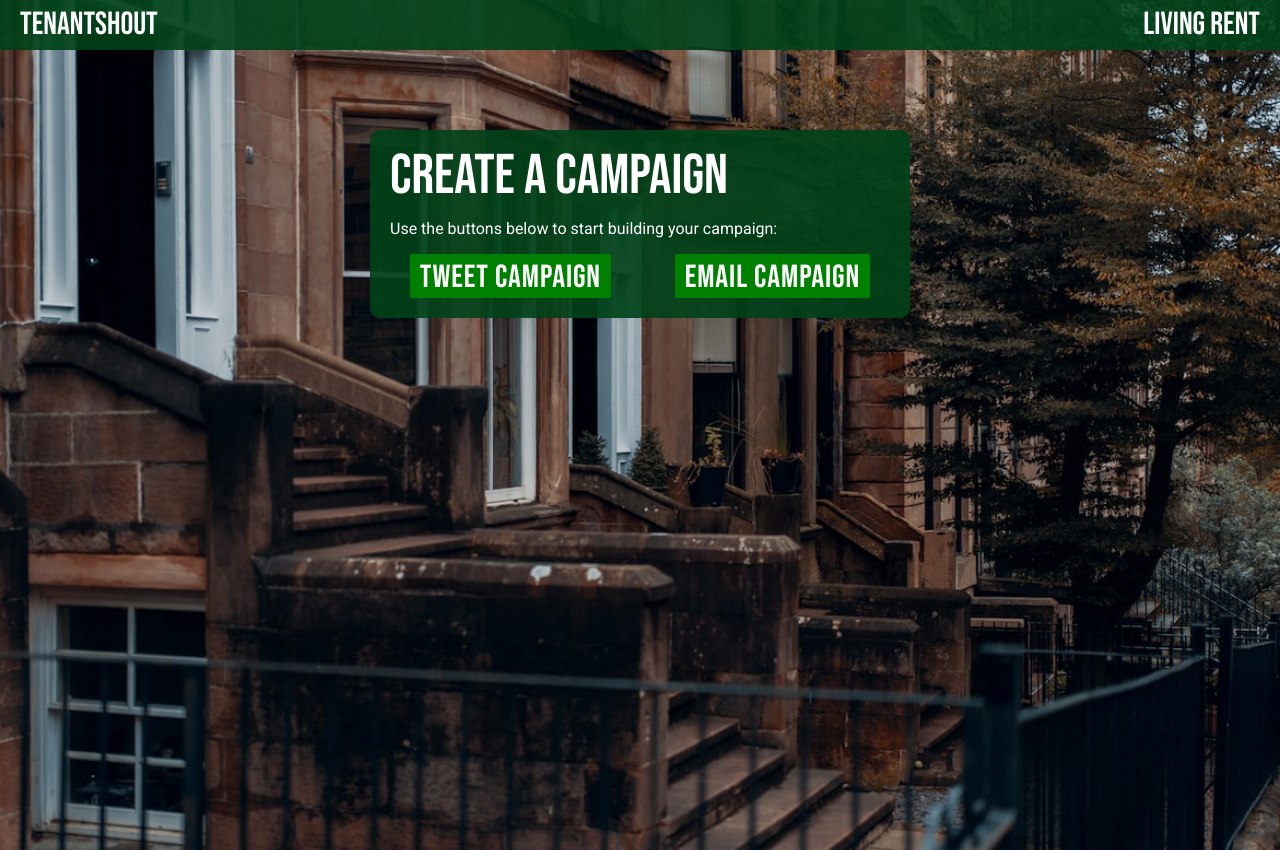
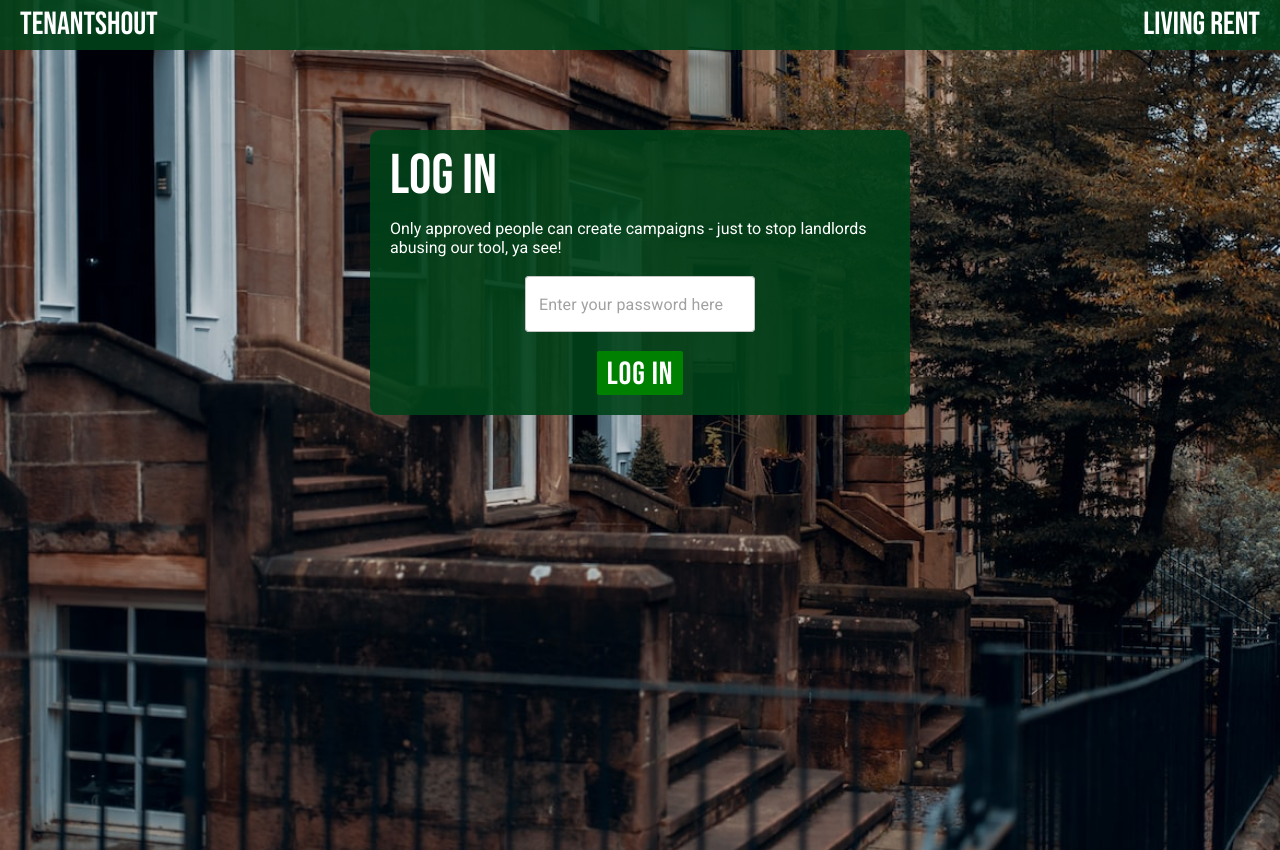
Before and after one commit to gordonmaloney/msp-ceasefire, a React (Create React App) app: page /newcampaign in a window 1280 px wide. Built offline with nearby package versions, Linux system fonts and the light colour scheme.

Commit message:
password protect create campaign page

```diff
--- a/src/App.js
+++ b/src/App.js
@@ -20,9 +20,6 @@ function App() {
           <Route path="/" exact element={<Landing />} />
           <Route path="/newcampaign" element={<CreateCampaignLanding />} />
 
-          <Route path="/create/tweet" element={<CreateTweet />} />
-          <Route path="/create/email" element={<CreateEmail />} />
-
           <Route path="/:channel" element={<PostCode />} />
 
           <Route path="/campaign/:campaign" element={<Redirector />} />
--- a/src/CreateCampaign/CreateCampaignLanding.jsx
+++ b/src/CreateCampaign/CreateCampaignLanding.jsx
@@ -1,28 +1,51 @@
 import { useState } from "react";
-import { Button, Grid } from "@mui/material";
+import { Button, Grid, TextField } from "@mui/material";
 import { BtnStyle } from "../Shared";
 import { useNavigate } from "react-router";
+import { TopSecret } from "../TopSecret";
+import { CreateEmail } from "./CreateEmail";
+import { CreateTweet } from "./CreateTweet";
 
 export const CreateCampaignLanding = () => {
   const navigate = useNavigate();
 
   const [vanish, setVanish] = useState("");
 
+  const [loggedIn, setLoggedIn] = useState(false);
+  const [password, setPassword] = useState("");
+  const [incorrect, setIncorrect] = useState(false);
+
+  const [show, setShow] = useState("");
+
   const handleEmail = () => {
     setVanish("vanishLeft");
     setTimeout(() => {
-      navigate("../create/email");
+      setShow("email");
+      //navigate("../create/email");
     }, 500);
   };
   const handleTweet = () => {
     setVanish("vanishRight");
     setTimeout(() => {
-      navigate("../create/tweet");
+      setShow("tweet");
+      //navigate("../create/tweet");
     }, 500);
   };
 
 
+const handleSubmit = (e) => {
+    e.preventDefault();
+    if (password == TopSecret) {
+      setLoggedIn(true);
+    } else {
+      setIncorrect(true);
+    }
+  };
+
+  if (loggedIn) {
     return (
+      <>
+      {show == "" &&
       <div className="landing" style={{ overFlowX: "hidden" }}>
         <div className={`landingContainerSmall ${vanish}`}>
           <div className="landingInner">
@@ -46,6 +69,64 @@ export const CreateCampaignLanding = () => {
             </Grid>
           </div>
         </div>
+      </div>}
+      {show == "email" && <CreateEmail />}
+      {show == "tweet" && <CreateTweet />}
+      </>
+    );
+  } else {
+
+    return (
+      <>
+
+      {show == "" &&
+        <div className="landing" style={{ overFlowX: "hidden" }}>
+          <div className={`landingContainerSmall ${vanish}`}>
+            <div className="landingInner">
+              <span className="bebas header header2">Log in</span>
+
+              <p>
+                Only approved people can create campaigns - just to stop
+                landlords abusing our tool, ya see!
+              </p>
+
+              <center>
+                <form>
+                  <TextField
+                    onSubmit={(e) => e.preventDefault()}
+                    placeholder="Enter your password here"
+                    id="password"
+                    type="password"
+                    value={password}
+                    onChange={(e) => setPassword(`${e.target.value}`)}
+                    sx={{ marginTop: "3px", width: "230px" }}
+                    InputProps={{
+                      style: {
+                        backgroundColor: "white",
+                        maxWidth: "230px",
+                      },
+                    }}
+                  ></TextField>
+                  <br />
+                  {incorrect && (
+                    <em style={{ color: "red" }}>
+                      <br />
+                      Wrong password - try again!
+                      <br />
+                    </em>
+                  )}
+                  <br />
+                  <Button onClick={(e) => handleSubmit(e)} sx={BtnStyle}>
+                    Log in
+                  </Button>
+                </form>
+              </center>
             </div>
+          </div>
+        </div>
+  }
+
+      </>
     );
-};
+
+  }}
--- a/src/CreateCampaign/CreateTweet.jsx
+++ b/src/CreateCampaign/CreateTweet.jsx
@@ -320,6 +320,8 @@ export const CreateTweet = () => {
               encodeURIComponent(
                 (target == "msps"
                   ? "Hi @PatrickHarvie, "
+                  : target == "Edinburgh"
+                  ? "Hi @adamrmcvey, "
                   : target == "custom"
                   ? `Hi @${customTarget.replace("@", "")}, `
                   : ``) +
--- a/src/PostCode.jsx
+++ b/src/PostCode.jsx
@@ -135,7 +135,7 @@ export const PostCode = ({ campaign }) => {
                   }}
                 />
                 {invalid && (
-                  <h5>
+                  <h5 style={{marginBottom: '-10px'}}>
                     This postcode doesn't seem to be valid!
                     <br />
                     That might be because this campaign is only targeting people
@@ -143,7 +143,7 @@ export const PostCode = ({ campaign }) => {
                     again.
                   </h5>
                 )}
-                <br />
+                <br /><br />
                 <Button sx={BtnStyle} onClick={() => fetchPostcodeDeets()}>
                   Draft your {channel == "email" ? "email" : "tweet"}
                 </Button>
```
Also changed, not shown: 1 other file (tests, documents, lock files or other folders). Lines whose indentation alone changed are shown as unchanged.
